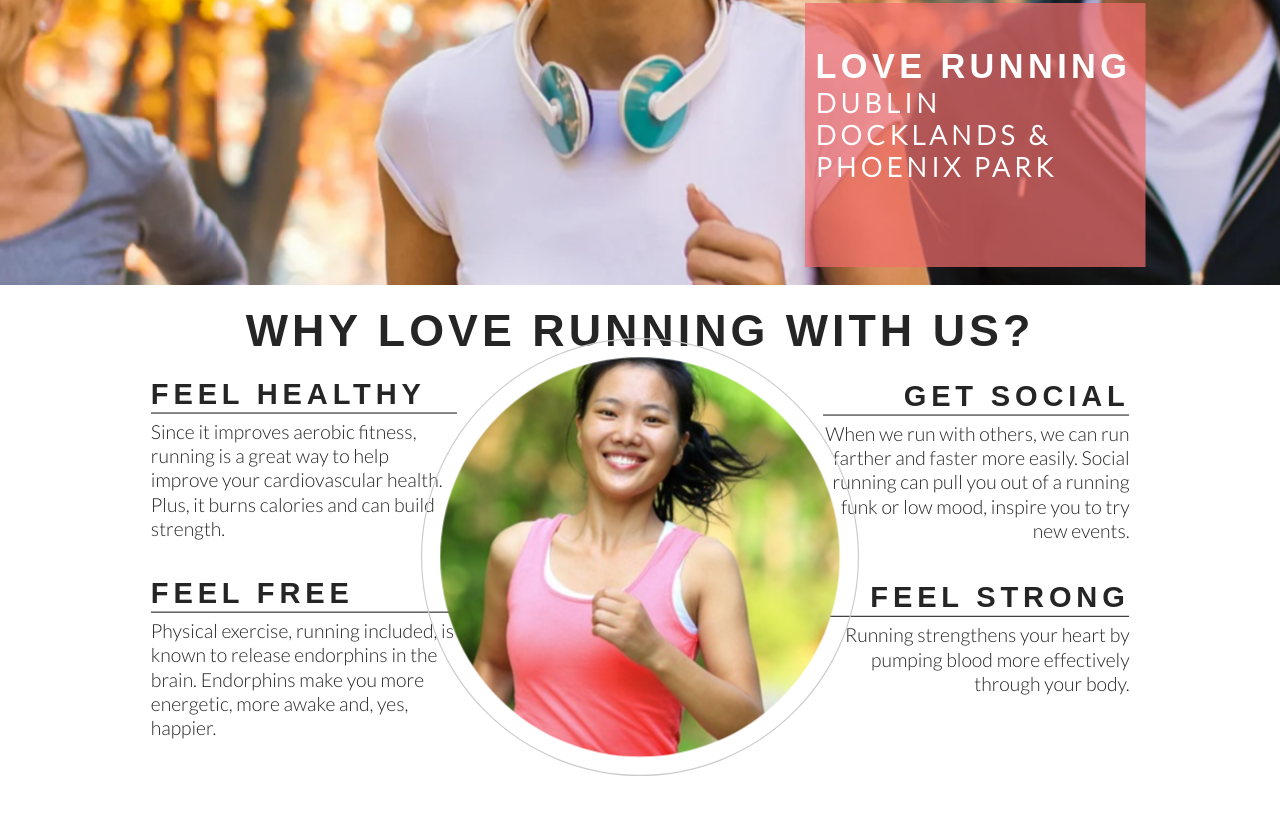
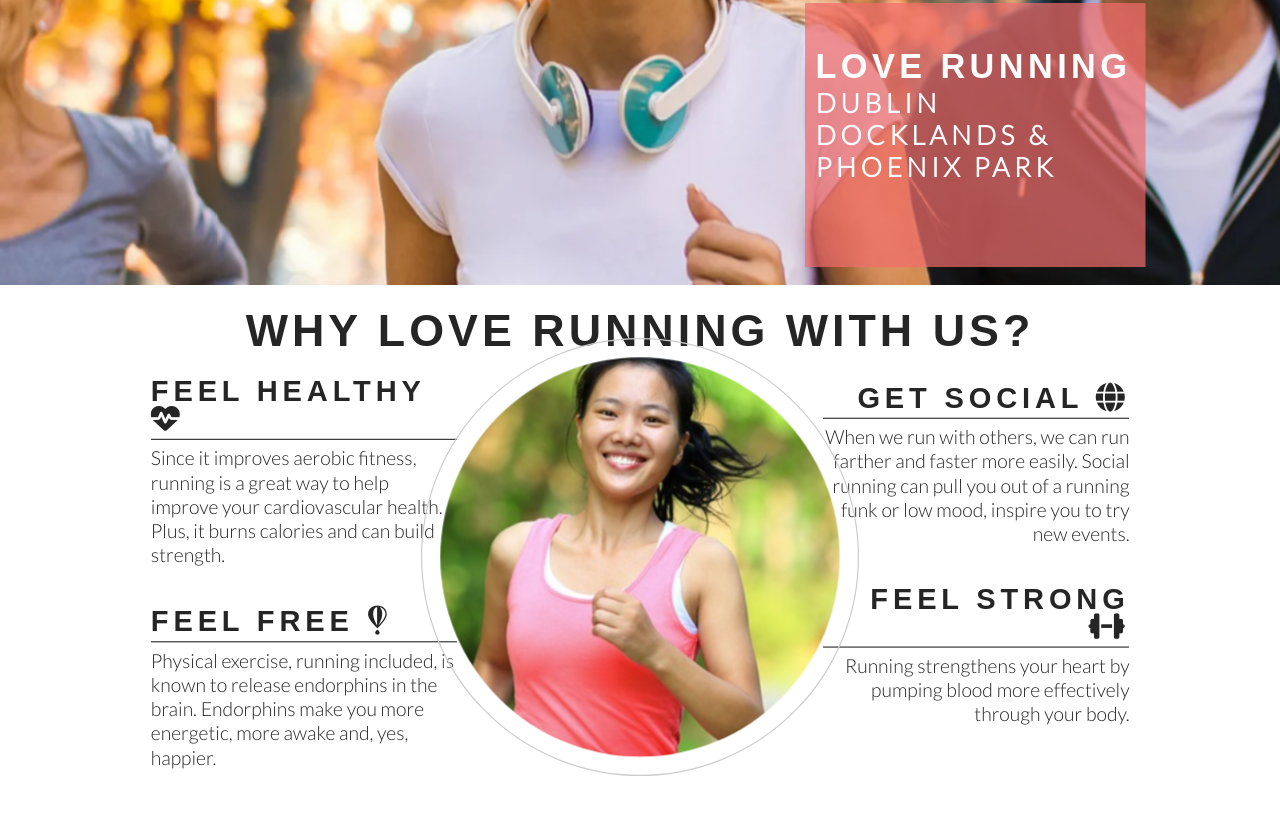
Before and after one commit to Ms-Marie/love-running, a plain HTML site: page index.html in a window 1280 px wide. Shown: the part 390-1210 px from the top of the page. Drawn offline with Linux system fonts and the light colour scheme.

Commit message:
Add Font Awsome icons to club ethos section

```diff
--- a/index.html
+++ b/index.html
@@ -45,7 +45,7 @@
         <h2 id="welcome">Why Love Running With Us?</h2>
         <div id="left-about">
             <div class="left-about-heading">
-                <h2>Feel Healthy</h2>
+                <h2>Feel Healthy <i class="fa-solid fa-heart-pulse"></i></h2>
                 <hr>
                 <p>
                     Since it improves aerobic fitness, running is a great way to help improve your cardiovascular
@@ -53,7 +53,7 @@
                 </p>
             </div>
             <div class="left-about-heading">
-                <h2>Feel Free</h2>
+                <h2>Feel Free <i class="fa-brands fa-fly"></i></h2>
                 <hr>
                 <p>
                     Physical exercise, running included, is known to release endorphins in the brain. Endorphins make
@@ -64,7 +64,7 @@
         </div>
         <div id="right-about">
             <div class="right-about-heading">
-                <h2>Get Social</h2>
+                <h2>Get Social <i class="fa-solid fa-globe"></i></h2>
                 <hr>
                 <p>
                     When we run with others, we can run farther and faster more easily. Social running can pull you out
@@ -72,7 +72,7 @@
                 </p>
             </div>
             <div class="right-about-heading">
-                <h2>Feel Strong</h2>
+                <h2>Feel Strong <i class="fa-solid fa-dumbbell"></i></h2>
                 <hr>
                 <p>
                     Running strengthens your heart by pumping blood more effectively through your body.
@@ -95,6 +95,8 @@
     <footer>
         social links here
     </footer>
+    <!-- font awsome script-->
+    <script src="https://kit.fontawesome.com/543101a2c2.js" crossorigin="anonymous"></script>
 </body>
 
 </html>
```
